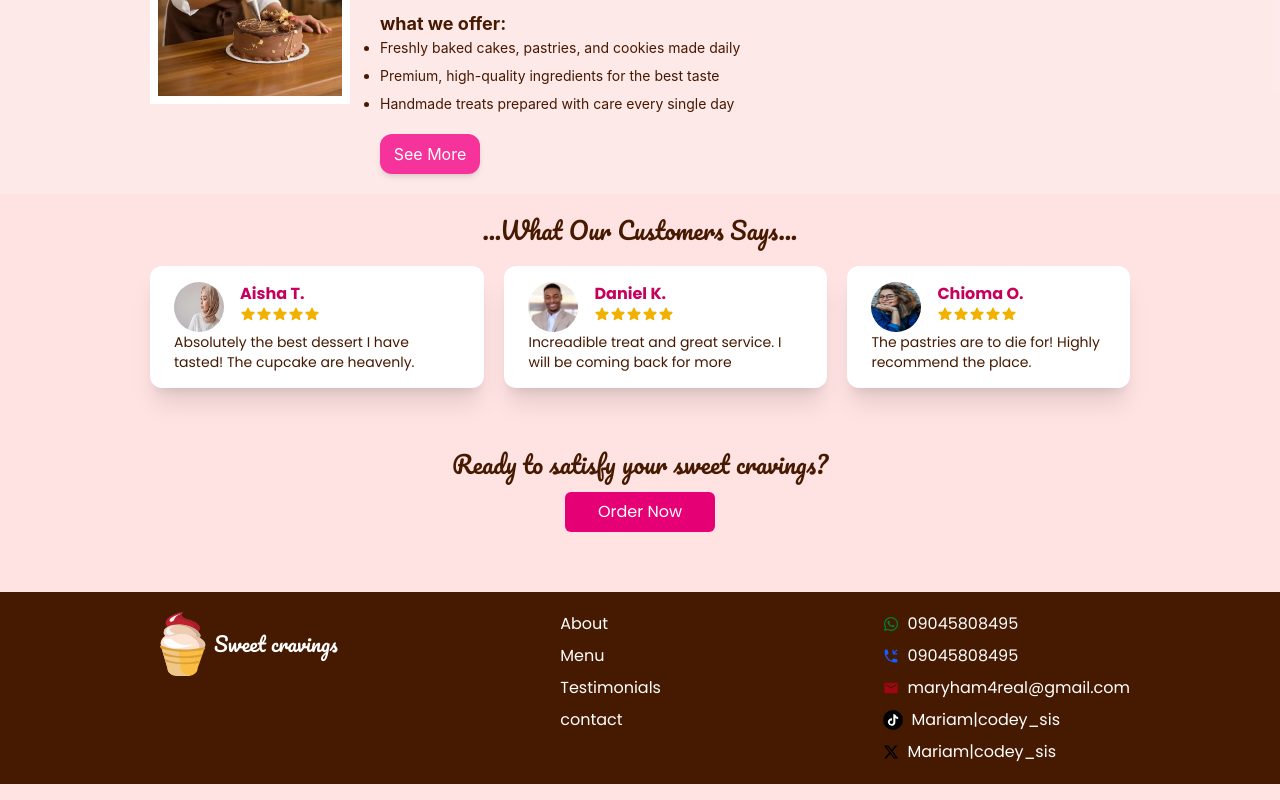
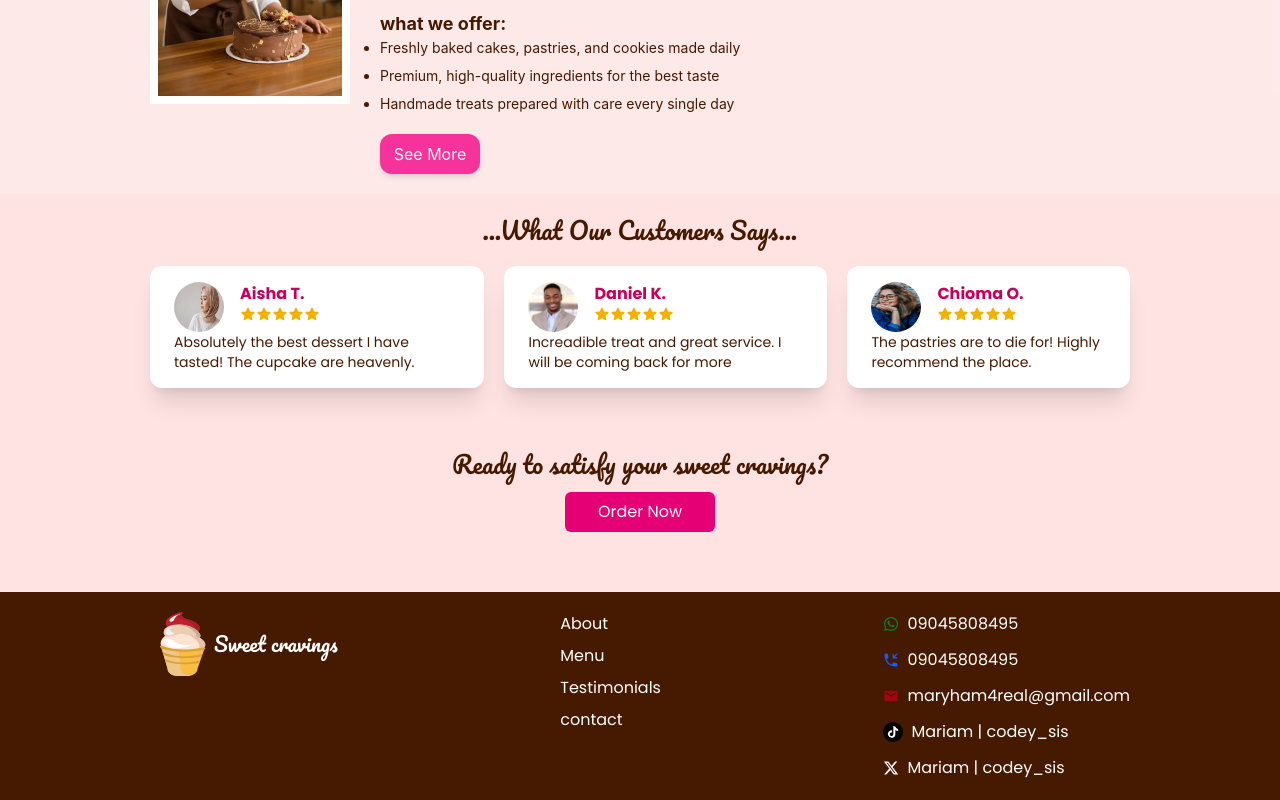
Before and after one commit to maryham1/sweet-cravings, a React (Vite) app: page / in a window 1280 px wide. Shown: the part 670-1470 px from the top of the page. Built offline with nearby package versions, Linux system fonts and the light colour scheme.

Commit message:
links change

```diff
--- a/src/features/Pages/SocialHandle.jsx
+++ b/src/features/Pages/SocialHandle.jsx
@@ -4,59 +4,50 @@ import { MdEmail } from "react-icons/md";
 import { FaXTwitter } from "react-icons/fa6";
 
 function SocialHandle() {
+  const links = [
+    {
+      icon: <FaWhatsapp className="text-green-700" />,
+      text: "09045808495",
+      url: "https://wa.me/2349045808495",
+    },
+    {
+      icon: <HiMiniPhoneArrowDownLeft className="text-blue-600" />,
+      text: "09045808495",
+      url: "tel:+2349045808495",
+    },
+    {
+      icon: <MdEmail className="text-red-800" />,
+      text: "maryham4real@gmail.com",
+      url: "mailto:maryham4real@gmail.com",
+    },
+    {
+      icon: (
+        <FaTiktok className="text-white bg-black p-1 rounded-full text-xl" />
+      ),
+      text: "Mariam | codey_sis",
+      url: "https://www.tiktok.com/@mariamcodey_sis",
+    },
+    {
+      icon: <FaXTwitter className="text-white" />,
+      text: "Mariam | codey_sis",
+      url: "https://x.com/Codey_sis",
+    },
+  ];
+
   return (
-    <div className="flex flex-col gap-2 font-poppins">
-      <div className="flex gap-2 items-center">
-        <FaWhatsapp
-          href="https://wa.me/2349045808495"
-          className="text-green-700"
-        />
-        <p
-          href="https://wa.me/2349045808495"
-          className="text-white cursor-pointer"
+    <div className="flex flex-col gap-3 font-poppins">
+      {links.map((item, index) => (
+        <a
+          key={index}
+          href={item.url}
+          target="_blank"
+          rel="noopener noreferrer"
+          className="flex gap-2 items-center text-white hover:opacity-80 transition"
         >
-          09045808495
-        </p>
-      </div>
-      <div className="flex gap-2 items-center">
-        <HiMiniPhoneArrowDownLeft
-          href="tel:+2349045808495"
-          className="text-blue-600"
-        />
-        <p href="tel:+2349045808495" className="text-white cursor-pointer">
-          09045808495
-        </p>
-      </div>
-      <div className="flex gap-2 items-center">
-        <MdEmail
-          href="mailto:maryham4real@gmail.com"
-          className="text-red-800"
-        />
-        <p
-          href="mailto:maryham4real@gmail.com"
-          className="text-white cursor-pointer"
-        >
-          maryham4real@gmail.com
-        </p>
-      </div>
-      <div className="flex gap-2 items-center">
-        <FaTiktok
-          href="https://www.tiktok.com/@mariamcodey_sis"
-          className="text-white bg-black p-1 rounded-full text-xl cursor-pointer"
-        />
-        <p
-          href="https://www.tiktok.com/@mariamcodey_sis"
-          className="text-white cursor-pointer"
-        >
-          Mariam|codey_sis
-        </p>
-      </div>
-      <div className="flex gap-2 items-center">
-        <FaXTwitter href="https://x.com/Codey_sis" />
-        <p href="https://x.com/Codey_sis" className="text-white cursor-pointer">
-          Mariam|codey_sis
-        </p>
-      </div>
+          {item.icon}
+          <span className="cursor-pointer">{item.text}</span>
+        </a>
+      ))}
     </div>
   );
 }
--- a/src/ui/Home.jsx
+++ b/src/ui/Home.jsx
@@ -6,8 +6,8 @@ import Testimonial from "../features/Pages/Testimonial";
 import Contact from "../features/Pages/Contact";
 function Home() {
   return (
-    <div className="min-h-screen flex flex-col justify-between">
-      <main className="flex-1 ">
+    <div className=" flex flex-col justify-between">
+      <main className="">
         <PageNav />
         <section className="relative w-full h-[300px] overflow-hidden">
           <video
```
